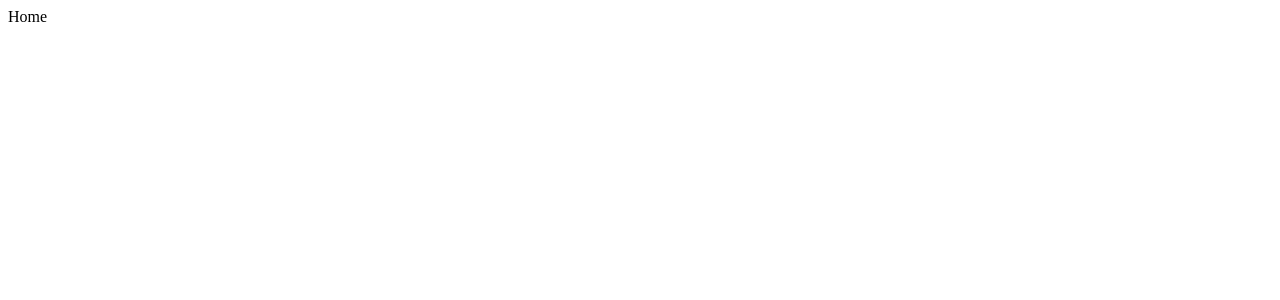
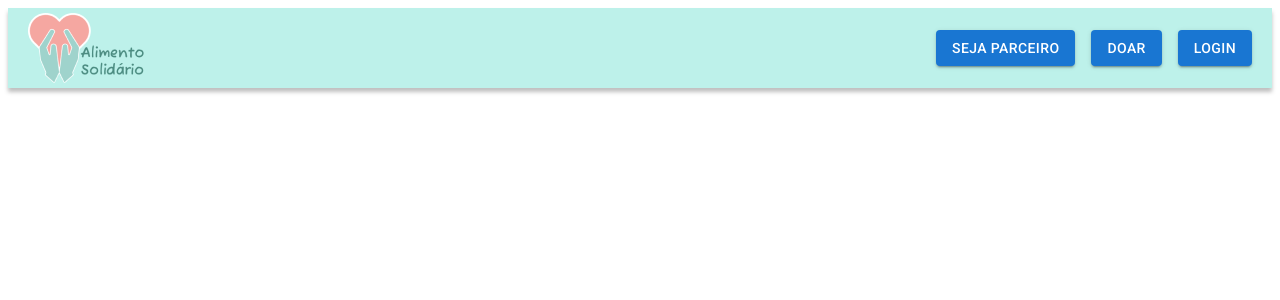
Before and after one commit to fernando-izar/finalproject-m3, a React (Create React App) app: page /home in a window 1280 px wide. Shown: the top 300 px of the page. Built offline with nearby package versions, Linux system fonts and the light colour scheme.

Commit message:
feat: MakeDonationModal is opening

```diff
--- /dev/null
+++ b/src/components/FormMakeDonationModal/index.tsx
@@ -0,0 +1,5 @@
+import { Container } from "./styles";
+
+export const FormMakeDonationModal = () => {
+  return <Container>Here edit FormMakeDonationModal component</Container>;
+};
--- /dev/null
+++ b/src/components/FormMakeDonationModal/styles.ts
@@ -0,0 +1,3 @@
+import styled from "styled-components";
+
+export const Container = styled.div``;
--- a/src/components/Header/index.tsx
+++ b/src/components/Header/index.tsx
@@ -3,11 +3,13 @@ import logo from "../../logo.png";
 
 import { Button, Menu, MenuItem } from "@mui/material";
 import { MenuOutlined } from "@mui/icons-material";
-import { MouseEvent, useState } from "react";
+import { MouseEvent, useContext, useState } from "react";
 import { useNavigate } from "react-router-dom";
+import { DonationContext } from "../../contexts/DonationContext";
 
 export const Header = () => {
   const navigate = useNavigate();
+  const { setIsMakeDonationModal } = useContext(DonationContext);
 
   const [anchorEl, setAnchorEl] = useState<null | HTMLElement>(null);
   const open = Boolean(anchorEl);
@@ -20,7 +22,7 @@ export const Header = () => {
   };
 
   const handleDonate = () => {
-    alert("abrir modal");
+    setIsMakeDonationModal(true);
     handleClose();
   };
 
@@ -40,7 +42,11 @@ export const Header = () => {
         >
           Seja parceiro
         </Button>
-        <Button variant="contained" className="btn-header">
+        <Button
+          variant="contained"
+          className="btn-header"
+          onClick={handleDonate}
+        >
           Doar
         </Button>
         <Button variant="contained" onClick={() => navigate("/login")}>
--- a/src/components/Header/styles.ts
+++ b/src/components/Header/styles.ts
@@ -1,10 +1,11 @@
 import styled from "styled-components";
 
 export const Container = styled.header`
+  display: flex;
   background-color: #bdf1ea;
   height: 80px;
+  width: 100%;
 
-  display: flex;
   align-items: center;
   justify-content: space-between;
   padding: 0 20px;
--- a/src/components/MakeDonationModal/index.tsx
+++ b/src/components/MakeDonationModal/index.tsx
@@ -1,5 +1,37 @@
+import { ReactNode, useContext, useEffect, useRef } from "react";
+import { Children } from "react";
 import { Container } from "./styles";
+import { DonationContext } from "../../contexts/DonationContext";
+import { ModelTraining } from "@mui/icons-material";
 
-export const MakeDonationModal = () => {
-  return <Container>MakeDonationModal</Container>;
+interface IMakeDonationModalProps {
+  children: ReactNode;
+}
+
+export const MakeDonationModal = ({ children }: IMakeDonationModalProps) => {
+  const { setIsMakeDonationModal } = useContext(DonationContext);
+  const modalRef = useRef<HTMLDivElement>(null);
+
+  useEffect(() => {
+    const handleOutClick = (event: MouseEvent) => {
+      const target = event.target as HTMLElement;
+      if (modalRef.current && !modalRef.current.contains(target)) {
+        setIsMakeDonationModal(false);
+      }
+    };
+
+    document.addEventListener("mousedown", handleOutClick);
+
+    return () => {
+      document.removeEventListener("mousedown", handleOutClick);
+    };
+  });
+
+  return (
+    <Container>
+      <div className="modal-make-donations" ref={modalRef}>
+        {children}
+      </div>
+    </Container>
+  );
 };
--- a/src/components/MakeDonationModal/styles.ts
+++ b/src/components/MakeDonationModal/styles.ts
@@ -1,3 +1,22 @@
 import styled from "styled-components";
 
-export const Container = styled.div``;
+export const Container = styled.div`
+  width: 100vw;
+  min-height: 100vh;
+
+  position: absolute;
+  display: flex;
+  align-items: center;
+  justify-content: center;
+
+  background-color: rgba(0, 0, 0, 0.4);
+
+  .modal-make-donations {
+    width: 381px;
+    height: 282px;
+
+    background: #f4f4f4;
+    box-shadow: 10px 10px 10px rgba(0, 0, 0, 0.25);
+    border-radius: 12px;
+  }
+`;
--- a/src/contexts/DonationContext.tsx
+++ b/src/contexts/DonationContext.tsx
@@ -16,6 +16,8 @@ export interface IDonationProviderProps {
 
 export interface IDonationProviderData {
   donation: IDonation | null;
+  isMakeDonationModal: boolean;
+  setIsMakeDonationModal: React.Dispatch<React.SetStateAction<boolean>>;
 }
 
 export const DonationContext = createContext<IDonationProviderData>(
@@ -24,9 +26,12 @@ export const DonationContext = createContext<IDonationProviderData>(
 
 export const DonationProvider = ({ children }: IDonationProviderProps) => {
   const [donation, setDonation] = useState<IDonation | null>(null);
+  const [isMakeDonationModal, setIsMakeDonationModal] = useState(false);
 
   return (
-    <DonationContext.Provider value={{ donation }}>
+    <DonationContext.Provider
+      value={{ donation, isMakeDonationModal, setIsMakeDonationModal }}
+    >
       {children}
     </DonationContext.Provider>
   );
--- a/src/pages/Home/index.tsx
+++ b/src/pages/Home/index.tsx
@@ -1,5 +1,22 @@
 import { Container } from "./styles";
+import { Header } from "../../components/Header";
+import { DonationContext } from "../../contexts/DonationContext";
+import { useContext } from "react";
+import { MakeDonationModal } from "../../components/MakeDonationModal";
+import { FormMakeDonationModal } from "../../components/FormMakeDonationModal";
 
 export const Home = () => {
-  return <Container>Home</Container>;
+  const { isMakeDonationModal } = useContext(DonationContext);
+
+  return (
+    <Container>
+      <Header></Header>
+
+      {isMakeDonationModal && (
+        <MakeDonationModal>
+          <FormMakeDonationModal />
+        </MakeDonationModal>
+      )}
+    </Container>
+  );
 };
--- a/src/pages/Home/styles.ts
+++ b/src/pages/Home/styles.ts
@@ -1,3 +1,8 @@
 import styled from "styled-components";
 
-export const Container = styled.div``;
+export const Container = styled.div`
+  width: 100%;
+  height: 100vh;
+
+  display: flex;
+`;
```
